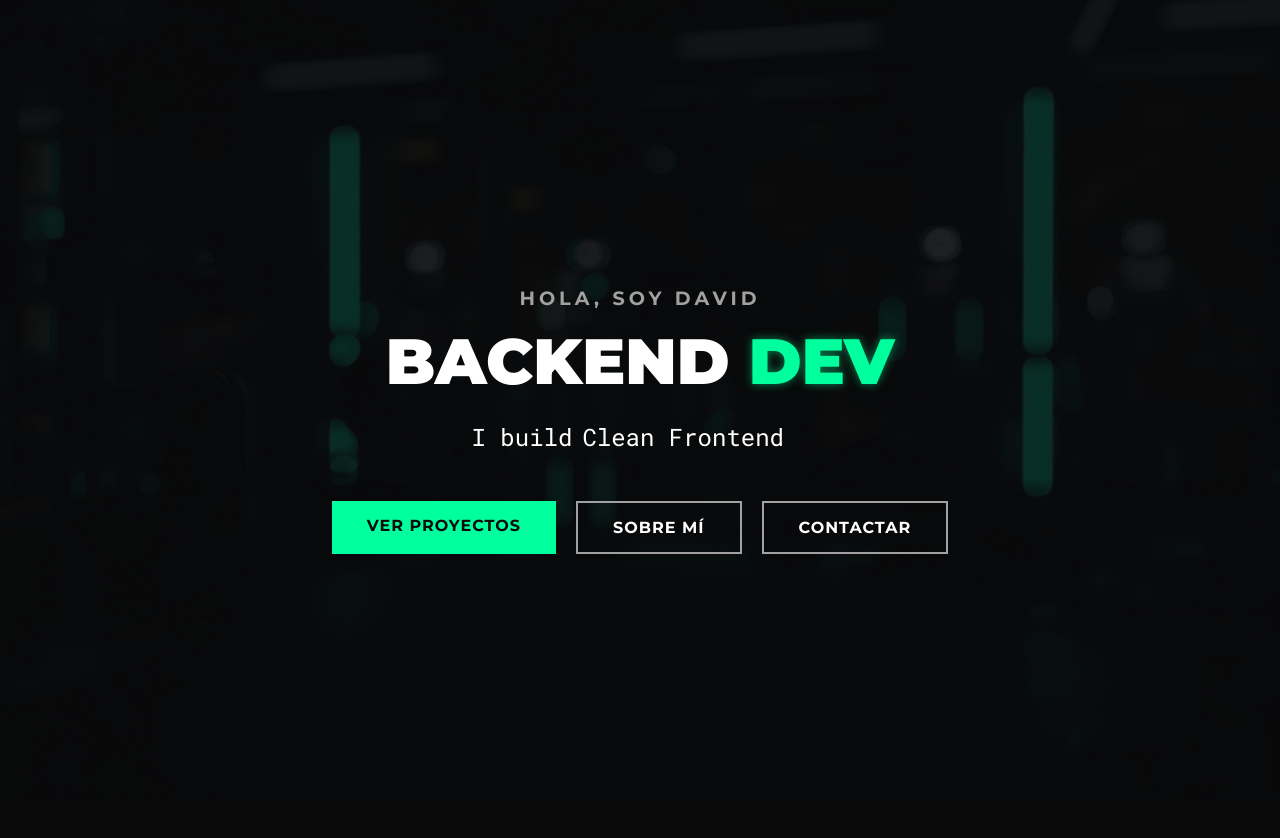
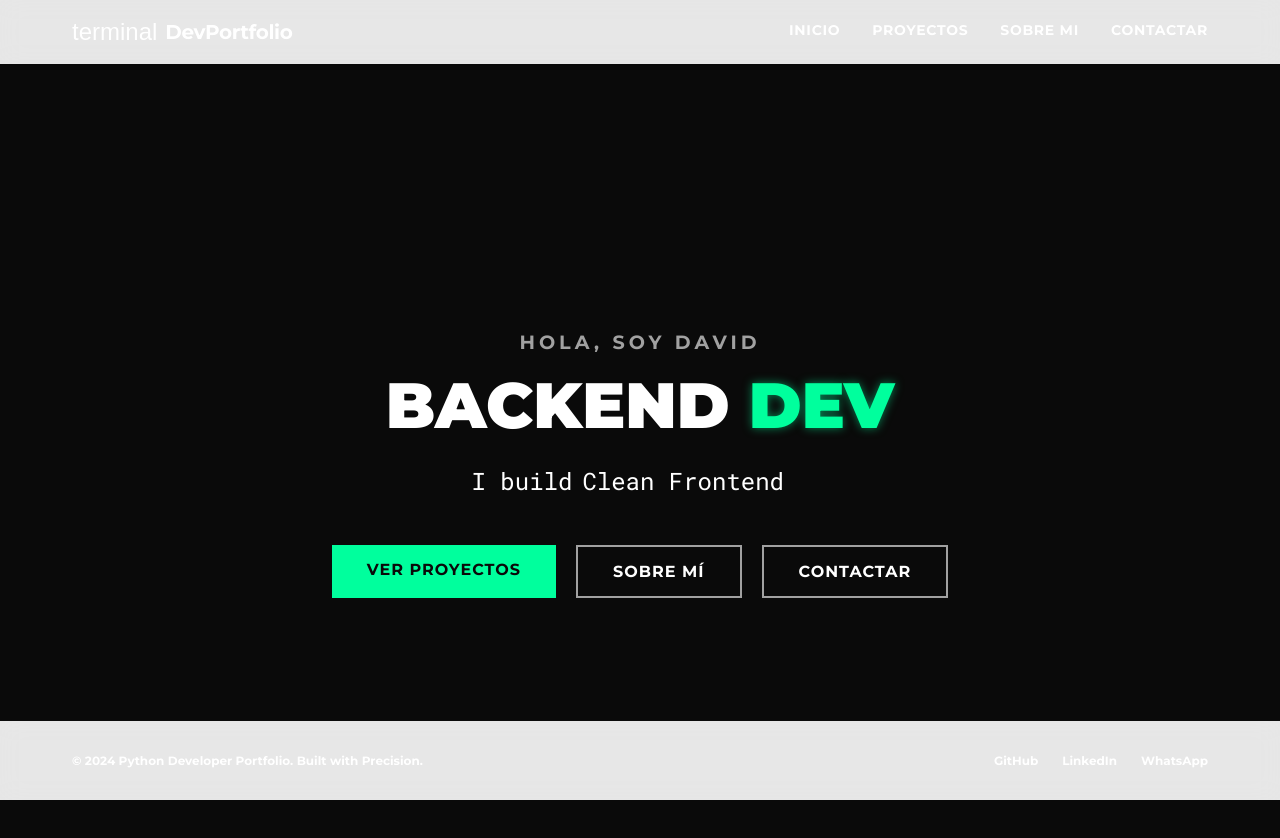
Before and after one commit to david-perez-zuniga/Davids-Folio, a React (Vite) app in the folder frontend/: page / in a window 1280 px wide. Shown: the top 838 px of the page. Built offline with nearby package versions, Linux system fonts and the light colour scheme.

Commit message:
Refactor: Refactorización para usar Navbar y footer, eliminación de lógica de página anterior

```diff
--- a/frontend/src/components/Layout.module.css
+++ b/frontend/src/components/Layout.module.css
@@ -1,59 +1,6 @@
-.bgOverlay {
-  position: fixed;
-  top: 0;
-  left: 0;
-  width: 100%;
-  height: 100%;
-  background-image: url('/bg-gym.jpg');
-  background-size: cover;
-  background-position: center;
-  opacity: 0.15;
-  z-index: -1;
-}
-
-.backNav {
-  position: absolute;
-  top: 30px;
-  left: 30px;
-  z-index: 10;
-}
-
-.btnBack {
-  text-decoration: none;
-  color: var(--text-secondary);
-  font-family: var(--font-code);
-  font-weight: 700;
-  display: flex;
-  align-items: center;
-  gap: 8px;
-  transition: all 0.3s ease;
-}
-
-.btnBack:hover {
-  color: var(--neon-accent);
-}
-
-.arrow {
-  font-size: 1.2rem;
-  transition: transform 0.3s ease;
-}
-
-.btnBack:hover .arrow {
-  transform: translateX(-5px);
-}
-
 .main {
   min-height: 100vh;
   display: flex;
-  align-items: center;
-  justify-content: center;
-  padding: 20px;
-  width: 100%;
+  flex-direction: column;
+  padding-top: 64px;
 }
-
-@media (max-width: 768px) {
-  .backNav {
-    top: 20px;
-    left: 15px;
-  }
-}
--- a/frontend/src/components/Layout.tsx
+++ b/frontend/src/components/Layout.tsx
@@ -1,5 +1,6 @@
 import type { ReactNode } from 'react'
-import { Link, useLocation } from 'react-router-dom'
+import Navbar from './Navbar'
+import Footer from './Footer'
 import styles from './Layout.module.css'
 
 interface LayoutProps {
@@ -7,24 +8,11 @@ interface LayoutProps {
 }
 
 export default function Layout({ children }: LayoutProps) {
-  const location = useLocation()
-  const isHome = location.pathname === '/'
-
   return (
     <>
-      <div className={styles.bgOverlay} />
-
-      {!isHome && (
-        <nav className={styles.backNav}>
-          <Link to="/" className={styles.btnBack}>
-            <span className={styles.arrow}>←</span> INICIO
-          </Link>
-        </nav>
-      )}
-
-      <main className={styles.main}>
-        {children}
-      </main>
+      <Navbar />
+      <main className={styles.main}>{children}</main>
+      <Footer />
     </>
   )
 }
```
